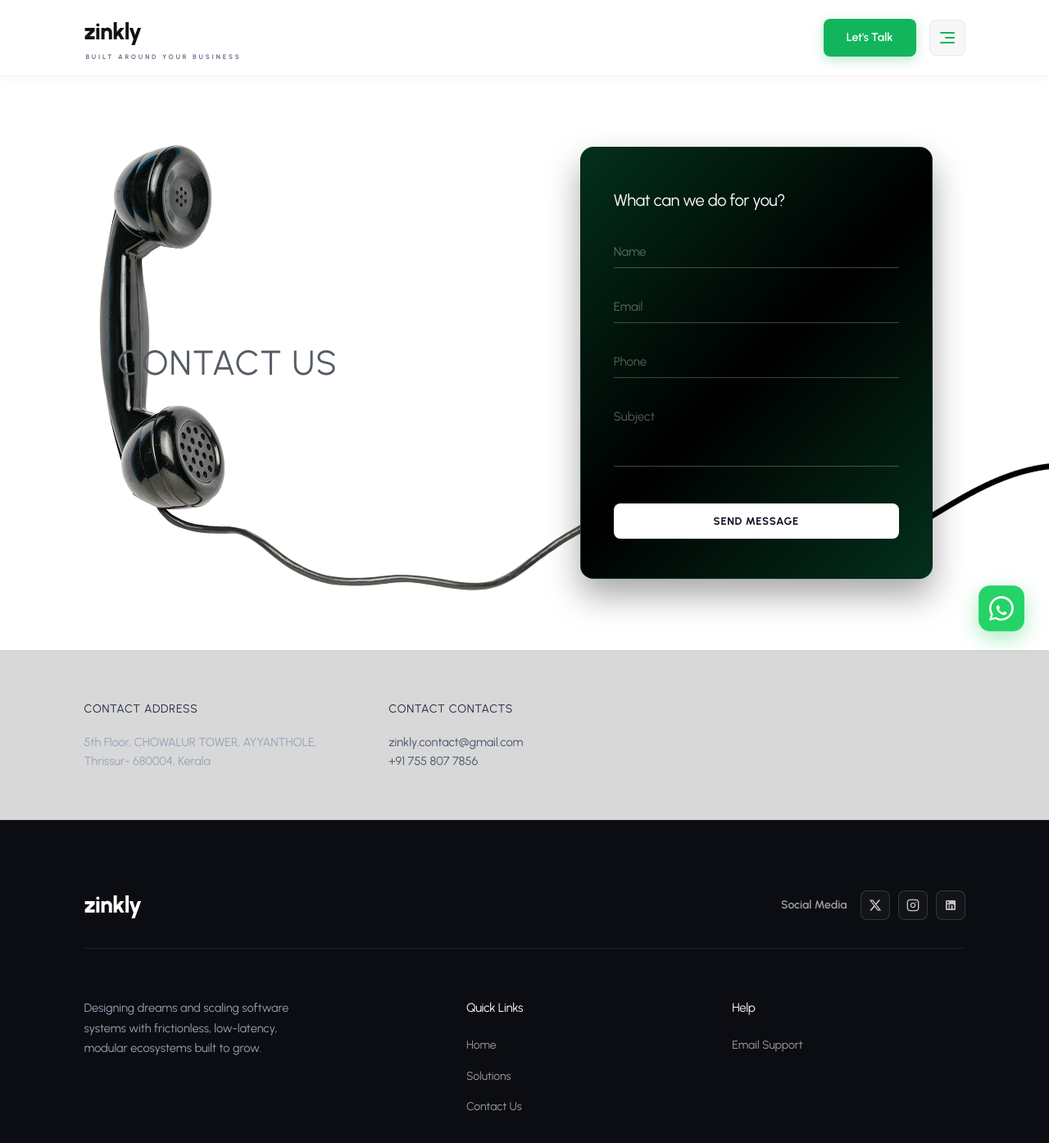
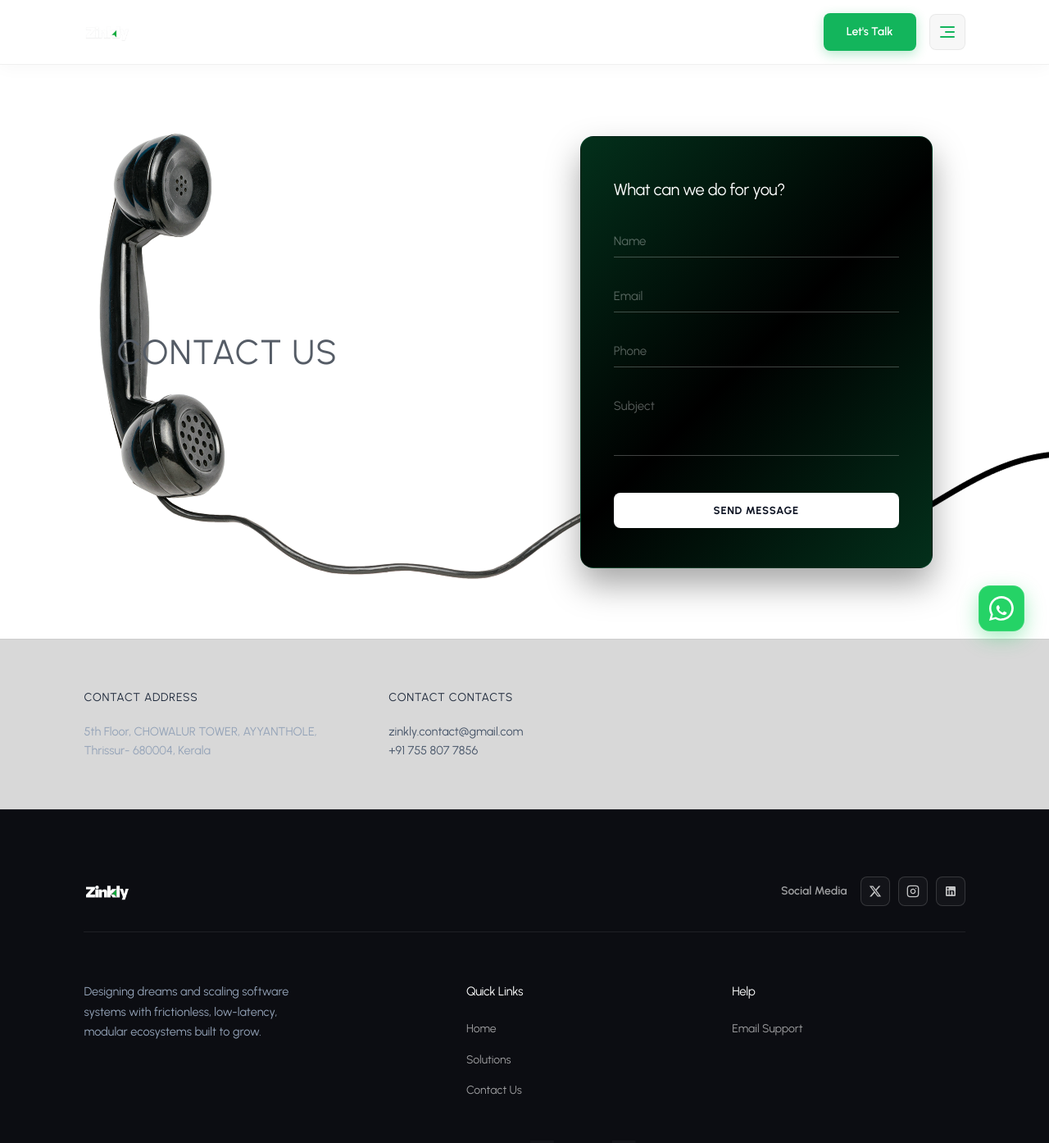
Before and after one commit to Leadfremestudio/zinkly-web, a React (Vite) app: page /contact in a window 1280 px wide. Shown: the top 1394 px of the page at 82% size. Built offline with nearby package versions, Linux system fonts and the light colour scheme.

Commit message:
feat(logo): add zinkly logo to header and footer

```diff
--- a/src/App.css
+++ b/src/App.css
@@ -21,6 +21,19 @@
   gap: 2px;
   position: relative;
   z-index: 101;
+}
+
+.logo-img {
+  height: 38px;
+  width: auto;
+  display: block;
+  object-fit: contain;
+}
+
+@media (max-width: 768px) {
+  .logo-img {
+    height: 30px;
+  }
 }
 
 .logo-main {
@@ -3139,6 +3152,19 @@ body.menu-open-scroll-lock {
   letter-spacing: -0.03em;
 }
 
+.footer-logo-img {
+  height: 38px;
+  width: auto;
+  display: block;
+  object-fit: contain;
+}
+
+@media (max-width: 768px) {
+  .footer-logo-img {
+    height: 30px;
+  }
+}
+
 .footer-social-section {
   display: flex;
   align-items: center;
--- a/src/components/Footer.jsx
+++ b/src/components/Footer.jsx
@@ -1,4 +1,5 @@
 import { Link } from 'react-router-dom';
+import zinklyLogo from '../assets/zinkly-logo.png';
 
 function Footer() {
   return (
@@ -8,7 +9,7 @@ function Footer() {
         {/* Top Header Row: Logo & Social Media */}
         <div className="footer-top-row">
           <Link to="/" className="footer-logo-link">
-            <span className="logo-text-zinkly">zinkly</span>
+            <img src={zinklyLogo} alt="Zinkly Logo" className="footer-logo-img" />
           </Link>
 
           <div className="footer-social-section">
--- a/src/components/Header.jsx
+++ b/src/components/Header.jsx
@@ -1,5 +1,6 @@
 import { useState, useEffect } from 'react';
 import { Link, NavLink } from 'react-router-dom';
+import zinklyLogo from '../assets/zinkly-logo.png';
 
 function Header() {
   const [menuOpen, setMenuOpen] = useState(false);
@@ -29,11 +30,7 @@ function Header() {
   return (
     <header className={`app-header ${menuOpen ? 'menu-expanded' : ''}`}>
       <Link to="/" className="logo-container" aria-label="Zinkly Home" onClick={closeMenu}>
-        <div className="logo-main">
-          <span className="logo-web">zink</span>
-          <span className="logo-castle">ly</span>
-        </div>
-        <span className="logo-subtext">Built Around Your Business</span>
+        <img src={zinklyLogo} alt="Zinkly Logo" className="logo-img" />
       </Link>
 
       <nav
```
Also changed, not shown: src/assets/zinkly-logo.png (added).
